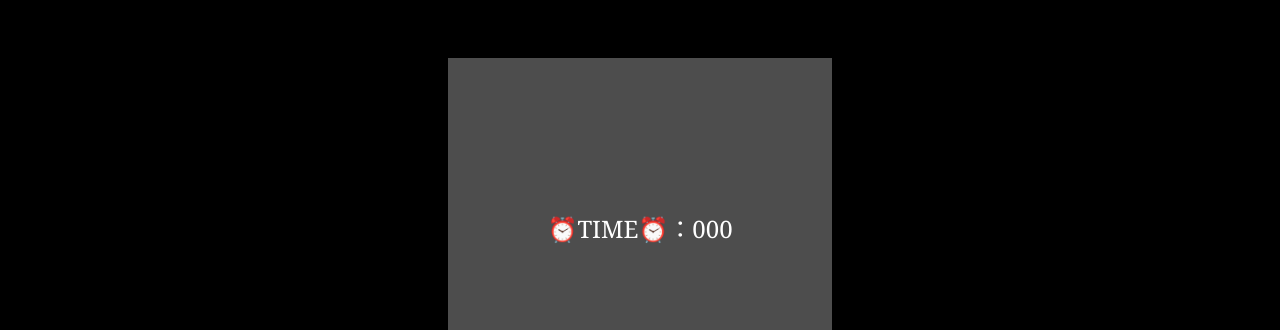
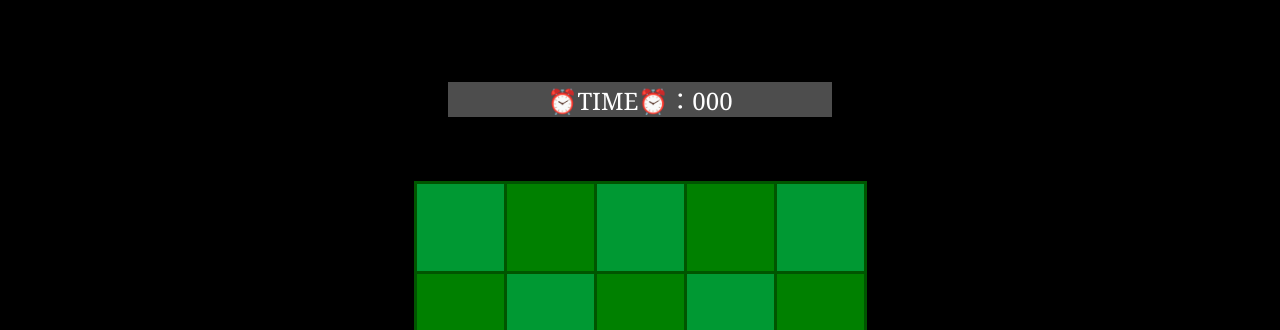
Before and after one commit to LilSuzuChan/LilSuzuChan, a plain HTML site: page index.html in a window 1280 px wide. Shown: the part 470-800 px from the top of the page. Drawn offline with Linux system fonts and the light colour scheme; a web font is replaced by a local one.

Commit message:
Update style.css

```diff
--- a/style.css
+++ b/style.css
@@ -67,9 +67,8 @@ h2 {
 .time {
   font-family: Century Schoolbook, Century Schoolbook L, Georgia, serif;
   width: 30%;
+  height : 5%;
   margin: auto;
-  padding-top: 10%;
-  padding-bottom: 10%;
   font-size: x-large;
   text-align: center;
   background: rgba(255, 255, 255, 0.3);
```
